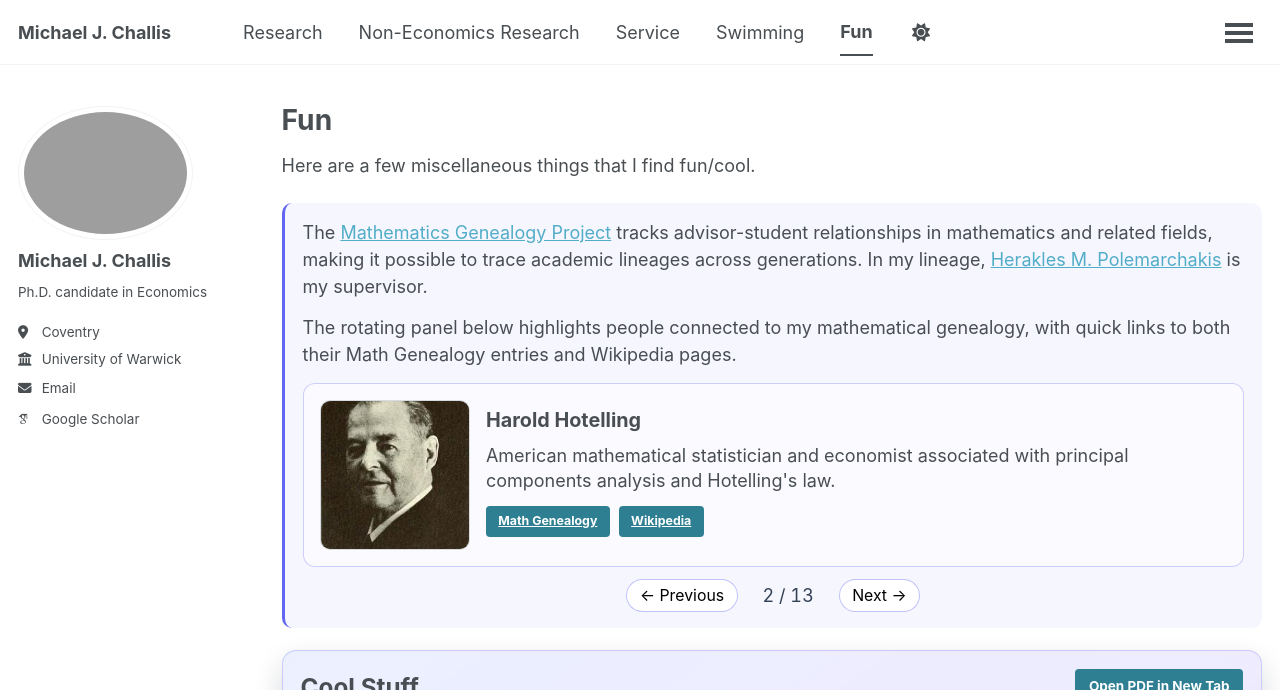
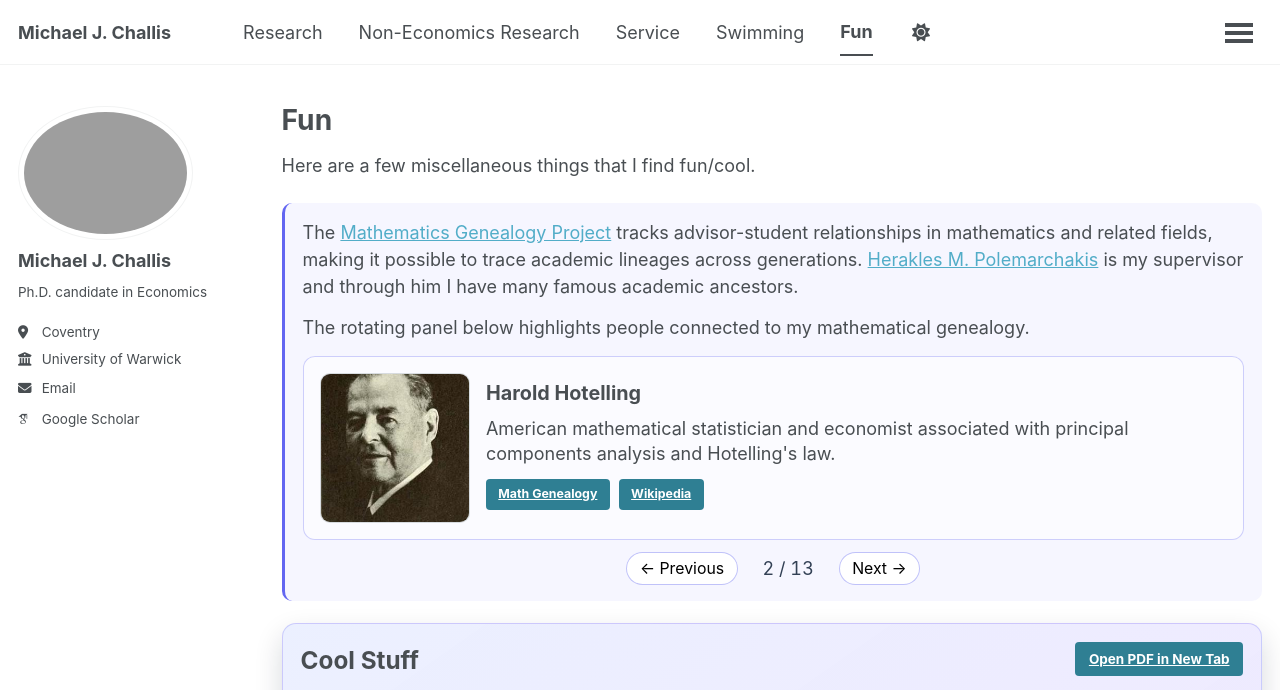
Before and after one commit to MichaelChallis/MichaelChallis.github.io, a Jekyll site: the page built from _pages/fun.md, in a window 1280 px wide and 900 px high, cut to the strip 0-690 px from the top of the window. Built offline with Jekyll 4.4.1, drawn with Linux system fonts in a browser that asks for light colours; some web fonts are replaced.

Commit message:
Update fun.md

```diff
--- a/_pages/fun.md
+++ b/_pages/fun.md
@@ -11,10 +11,10 @@ Here are a few miscellaneous things that I find fun/cool.
   <p>
     The <a href="https://www.mathgenealogy.org/" target="_blank" rel="noopener">Mathematics Genealogy Project</a>
     tracks advisor-student relationships in mathematics and related fields, making it possible to trace academic lineages across generations.
-    In my lineage, <a href="https://www.mathgenealogy.org/id.php?id=236370" target="_blank" rel="noopener">Herakles M. Polemarchakis</a> is my supervisor.
+    <a href="https://www.mathgenealogy.org/id.php?id=236370" target="_blank" rel="noopener">Herakles M. Polemarchakis</a> is my supervisor and through him I have many famous academic ancestors.
   </p>
   <p>
-    The rotating panel below highlights people connected to my mathematical genealogy, with quick links to both their Math Genealogy entries and Wikipedia pages.
+    The rotating panel below highlights people connected to my mathematical genealogy.
   </p>
 
   <div class="genealogy-rotator" id="genealogy-rotator" aria-live="polite">
```
